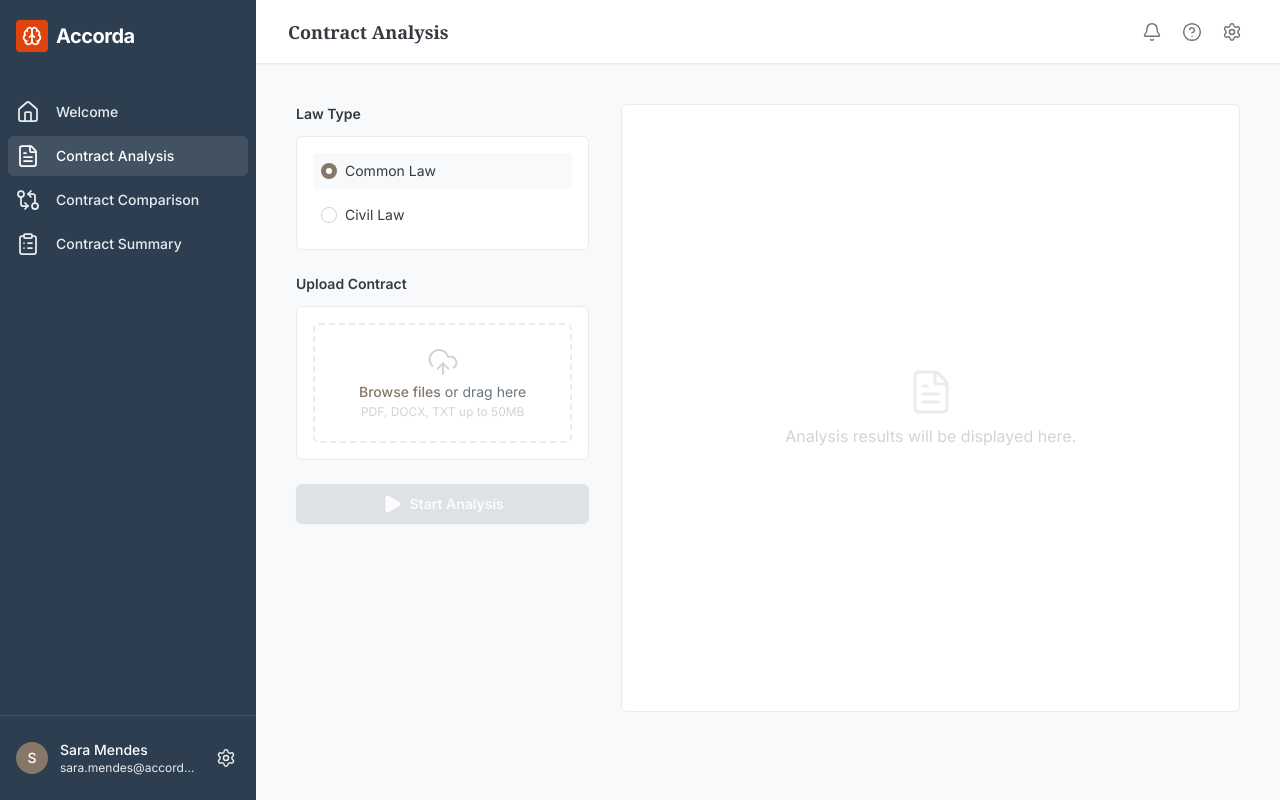
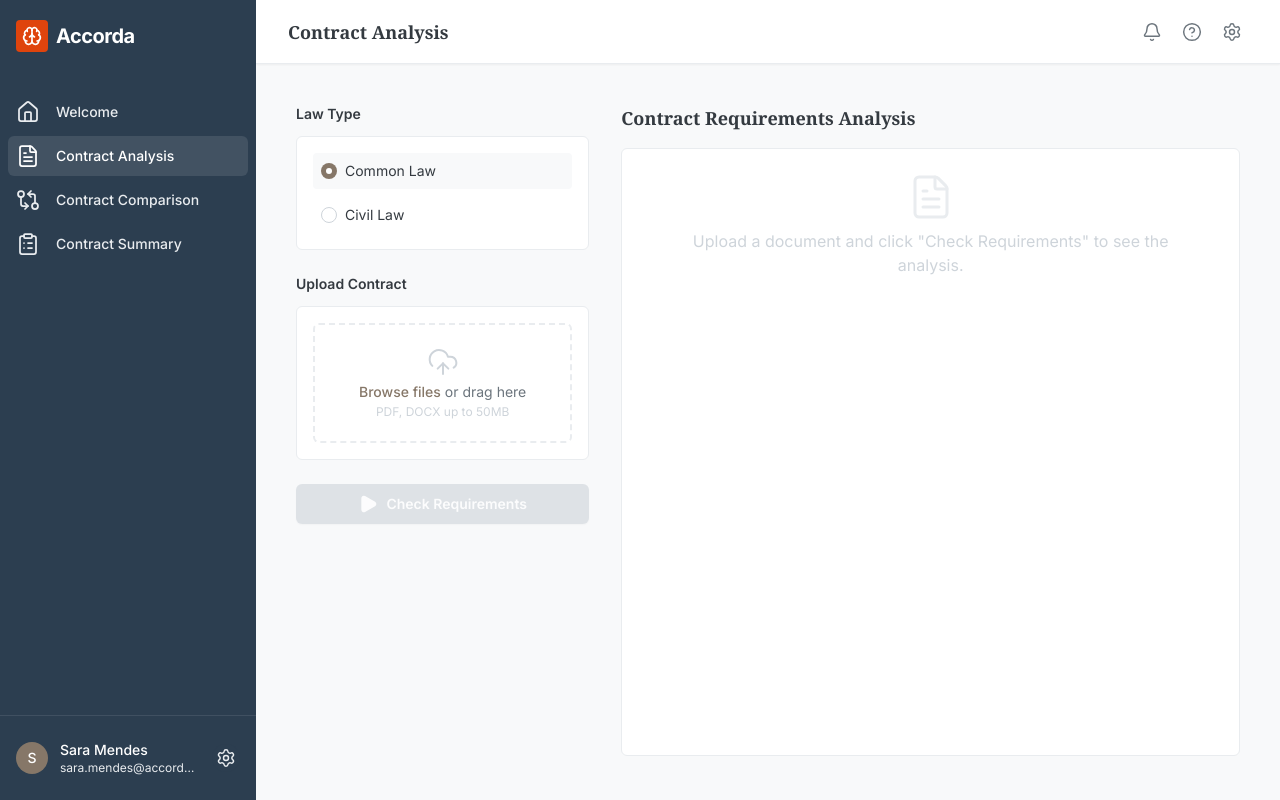
Before and after one commit to ivlub/accorda, a Svelte app in the folder frontend/: page / in a window 1280 px wide. Both pictures are taken after a click on the button "Contract Analysis". Built offline with nearby package versions, Linux system fonts and the light colour scheme; a web font is replaced by a local one.

Commit message:
requirements check done on ui

```diff
--- a/frontend/src/components/ContractAnalysis.svelte
+++ b/frontend/src/components/ContractAnalysis.svelte
@@ -1,12 +1,45 @@
 <script lang="ts">
   import { fade } from 'svelte/transition';
-  import { UploadCloud, Play, Loader2, AlertTriangle, FileText as FileIcon } from 'lucide-svelte';
+  import { UploadCloud, Play, Loader2, AlertTriangle, FileText as FileIcon, CheckCircle2, XCircle } from 'lucide-svelte';
+
+  // Define the structure of the expected response
+  interface RequirementCheckResult {
+    met: boolean;
+    explanation: string;
+  }
+
+  interface CompletenessCheck {
+    date_of_contract_formation: RequirementCheckResult;
+    parties_involved: RequirementCheckResult;
+    object_of_contract: RequirementCheckResult;
+    obligations_of_parties: RequirementCheckResult;
+    date_of_conclusion?: RequirementCheckResult | null; // Optional
+  }
+
+  interface PrecisionCheck {
+    terms_clearly_defined: RequirementCheckResult;
+  }
+
+  interface FirmnessCheck {
+    reciprocal_obligations_established: RequirementCheckResult;
+  }
+
+  interface FormalAdequacyCheck {
+    formal_requirements_met: RequirementCheckResult;
+  }
+
+  interface ContractRequirementsResponse {
+    Completeness: CompletenessCheck;
+    Precision: PrecisionCheck;
+    Firmness: FirmnessCheck;
+    FormalAdequacy: FormalAdequacyCheck;
+  }
 
   let selectedLawType: 'civil' | 'common' = 'common';
   let uploadedFile: File | null = null;
   let uploadedFileName: string | null = null;
-  let isUploading = false;
-  let analysisResult: string | null = null;
+  let isAnalyzing = false;
+  let requirementsResult: ContractRequirementsResponse | null = null;
   let errorMessage: string | null = null;
   // Define backend URL (adjust if necessary)
   const API_BASE_URL = 'http://localhost:8000';
@@ -17,7 +50,7 @@
           uploadedFile = target.files[0];
           uploadedFileName = uploadedFile.name;
           errorMessage = null;
-          analysisResult = null;
+          requirementsResult = null;
       } else {
           uploadedFile = null;
           uploadedFileName = null;
@@ -29,15 +62,15 @@
         errorMessage = "Please select a contract file."; return;
     }
     errorMessage = null;
-    isUploading = true;
-    analysisResult = null;
-    console.log(`Starting category analysis for ${uploadedFileName}...`);
+    isAnalyzing = true;
+    requirementsResult = null;
+    console.log(`Starting requirements check for ${uploadedFileName}...`);
 
     const formData = new FormData();
     formData.append('file', uploadedFile);
 
     try {
-      const response = await fetch(`${API_BASE_URL}/api/analyze/categorize`, {
+      const response = await fetch(`${API_BASE_URL}/api/analyze/check-requirements`, {
           method: 'POST',
           body: formData,
       });
@@ -54,11 +87,11 @@
           throw new Error(errorDetail);
       }
 
-      const result = await response.json();
-      console.log("Analysis Result:", result);
+      const result: ContractRequirementsResponse = await response.json();
+      console.log("Requirements Analysis Result:", result);
 
-      // Display the category in the results area
-      analysisResult = `<h4 class="font-serif text-lg font-semibold mb-3 text-neutral-darkest">Contract Category Detected:</h4><p class="text-base text-brand-dark font-medium">${result.category}</p><p class="text-xs text-neutral-medium mt-2">File: ${result.filename}</p>`;
+      // Store the structured result
+      requirementsResult = result;
 
     } catch (error) {
         console.error("Analysis API call failed:", error);
@@ -69,8 +102,13 @@
             errorMessage = "An unexpected error occurred connecting to the analysis service.";
         }
     } finally {
-        isUploading = false;
+        isAnalyzing = false;
     }
+  }
+
+  // Helper to format criterion ID (e.g., date_of_contract_formation -> Date Of Contract Formation)
+  function formatCriterionKey(key: string): string {
+      return key.split('_').map(word => word.charAt(0).toUpperCase() + word.slice(1)).join(' ');
   }
 
 </script>
@@ -111,10 +149,10 @@
                          <span class="font-medium text-brand-muted">Browse files</span> or drag here
                     {/if}
                 </p>
-                <p class="text-xs text-neutral-medium mt-0.5">PDF, DOCX, TXT up to 50MB</p>
-                <input id="contract-upload" type="file" class="absolute inset-0 w-full h-full opacity-0 cursor-pointer" on:change={handleFileSelect} accept=".pdf,.docx,.txt"/>
+                <p class="text-xs text-neutral-medium mt-0.5">PDF, DOCX up to 50MB</p>
+                <input id="contract-upload" type="file" class="absolute inset-0 w-full h-full opacity-0 cursor-pointer" on:change={handleFileSelect} accept=".pdf,.docx"/>
             </label>
-            {#if errorMessage && !isUploading}
+            {#if errorMessage && !isAnalyzing}
                 <p class="text-sm text-red-600 mt-3 px-1">{errorMessage}</p>
             {/if}
         </div>
@@ -124,15 +162,15 @@
       <div in:fade={{ duration: 300, delay: 300 }}>
         <button
               on:click={startAnalysis}
-              disabled={!uploadedFile || isUploading}
+              disabled={!uploadedFile || isAnalyzing}
               class="w-full px-4 py-2.5 bg-brand-dark text-white rounded-md font-semibold text-sm hover:bg-neutral-darkest focus:outline-none focus:ring-2 focus:ring-offset-2 focus:ring-brand-dark disabled:opacity-60 disabled:cursor-not-allowed disabled:bg-neutral-medium transition duration-150 ease-in-out flex items-center justify-center space-x-2 shadow-sm"
           >
-              {#if isUploading}
+              {#if isAnalyzing}
                   <svelte:component this={Loader2} class="animate-spin h-4 w-4 text-white" />
                   <span>Analyzing...</span>
               {:else}
                   <svelte:component this={Play} class="w-5 h-5" fill="currentColor" />
-                  <span>Start Analysis</span>
+                  <span>Check Requirements</span>
               {/if}
           </button>
       </div>
@@ -141,31 +179,57 @@
     <!-- Right Column: Results -->
     <div class="lg:col-span-8">
         <section aria-labelledby="results-heading">
-            <h2 id="results-heading" class="sr-only">Analysis Results</h2> <!-- Screen reader only heading -->
+            <h2 id="results-heading" class="text-lg font-semibold text-neutral-darkest mb-4 font-serif">Contract Requirements Analysis</h2>
             <div class="bg-neutral-white p-6 rounded-md border border-neutral-light min-h-[400px] lg:min-h-[calc(100vh-12rem)] flex flex-col">
-                 <div class="flex-grow flex items-center justify-center">
-                    {#key analysisResult || isUploading || errorMessage}
-                        <div class="w-full h-full flex items-center justify-center text-center" in:fade={{ duration: 300 }} out:fade={{ duration: 150 }}>
-                            {#if isUploading}
-                                <div class="text-neutral-dark">
-                                    <svelte:component this={Loader2} class="animate-spin h-6 w-6 text-brand-muted mx-auto mb-2" />
-                                    Processing Document...
+                 <div class="flex-grow">
+                    {#key requirementsResult || isAnalyzing || errorMessage}
+                        <div class="w-full h-full" in:fade={{ duration: 300 }} out:fade={{ duration: 150 }}>
+                            {#if isAnalyzing}
+                                <div class="text-neutral-dark flex items-center justify-center h-full text-center">
+                                    <div>
+                                        <svelte:component this={Loader2} class="animate-spin h-6 w-6 text-brand-muted mx-auto mb-2" />
+                                        Processing Document...
+                                     </div>
                                 </div>
-                            {:else if analysisResult}
-                                <!-- Results Area - using prose for potential markdown/rich text -->
-                                <div class="prose prose-sm max-w-none text-neutral-darkest text-left w-full h-full overflow-auto p-1 prose-headings:font-serif prose-headings:font-semibold prose-headings:text-brand-dark">
-                                    {@html analysisResult}
+                            {:else if requirementsResult}
+                                <!-- Display Structured Requirements -->
+                                <div class="space-y-6 text-sm">
+                                    {#each Object.entries(requirementsResult) as [category, criteria]}
+                                        <div class="border border-neutral-light rounded-md overflow-hidden">
+                                            <h3 class="bg-neutral-lightest text-neutral-darkest px-4 py-2 font-semibold font-serif text-base">{category}</h3>
+                                            <ul class="divide-y divide-neutral-light">
+                                                {#each Object.entries(criteria) as [key, result]}
+                                                    {#if result && typeof result === 'object' && 'met' in result && 'explanation' in result}
+                                                     <li class="flex items-start p-4 space-x-3">
+                                                        <svelte:component
+                                                            this={result.met ? CheckCircle2 : XCircle}
+                                                            class={`w-5 h-5 mt-0.5 flex-shrink-0 ${result.met ? 'text-green-600' : 'text-red-600'}`}
+                                                            strokeWidth={2}
+                                                        />
+                                                        <div class="flex-grow">
+                                                             <p class="font-medium text-neutral-darkest">{formatCriterionKey(key)}</p>
+                                                             <p class="text-neutral-dark mt-1">{result.explanation}</p>
+                                                        </div>
+                                                    </li>
+                                                    {/if}
+                                                {/each}
+                                            </ul>
+                                        </div>
+                                    {/each}
                                 </div>
-                            {:else if errorMessage && !uploadedFile}
-                                <div class="text-red-600 px-4">
-                                    <svelte:component this={AlertTriangle} class="h-8 w-8 mx-auto mb-1" strokeWidth={1.5} />
-                                    {errorMessage}
+                            {:else if errorMessage}
+                                <div class="text-red-600 px-4 flex items-center justify-center h-full text-center">
+                                    <div>
+                                        <svelte:component this={AlertTriangle} class="h-8 w-8 mx-auto mb-1" strokeWidth={1.5} />
+                                        <p><strong>Analysis Failed:</strong> {errorMessage}</p>
+                                    </div>
                                 </div>
                             {:else}
-                                <div class="text-neutral-medium px-4">
-                                     <!-- Icon: document text -->
-                                    <svelte:component this={FileIcon} class="w-12 h-12 mx-auto mb-2 text-neutral-light" strokeWidth={1.5} />
-                                    Analysis results will be displayed here.
+                                <div class="text-neutral-medium px-4 flex items-center justify-center h-full text-center">
+                                     <div>
+                                        <svelte:component this={FileIcon} class="w-12 h-12 mx-auto mb-2 text-neutral-light" strokeWidth={1.5} />
+                                        Upload a document and click "Check Requirements" to see the analysis.
+                                    </div>
                                 </div>
                             {/if}
                         </div>
```
Also changed, not shown: 1 other file (tests, documents, lock files or other folders).
